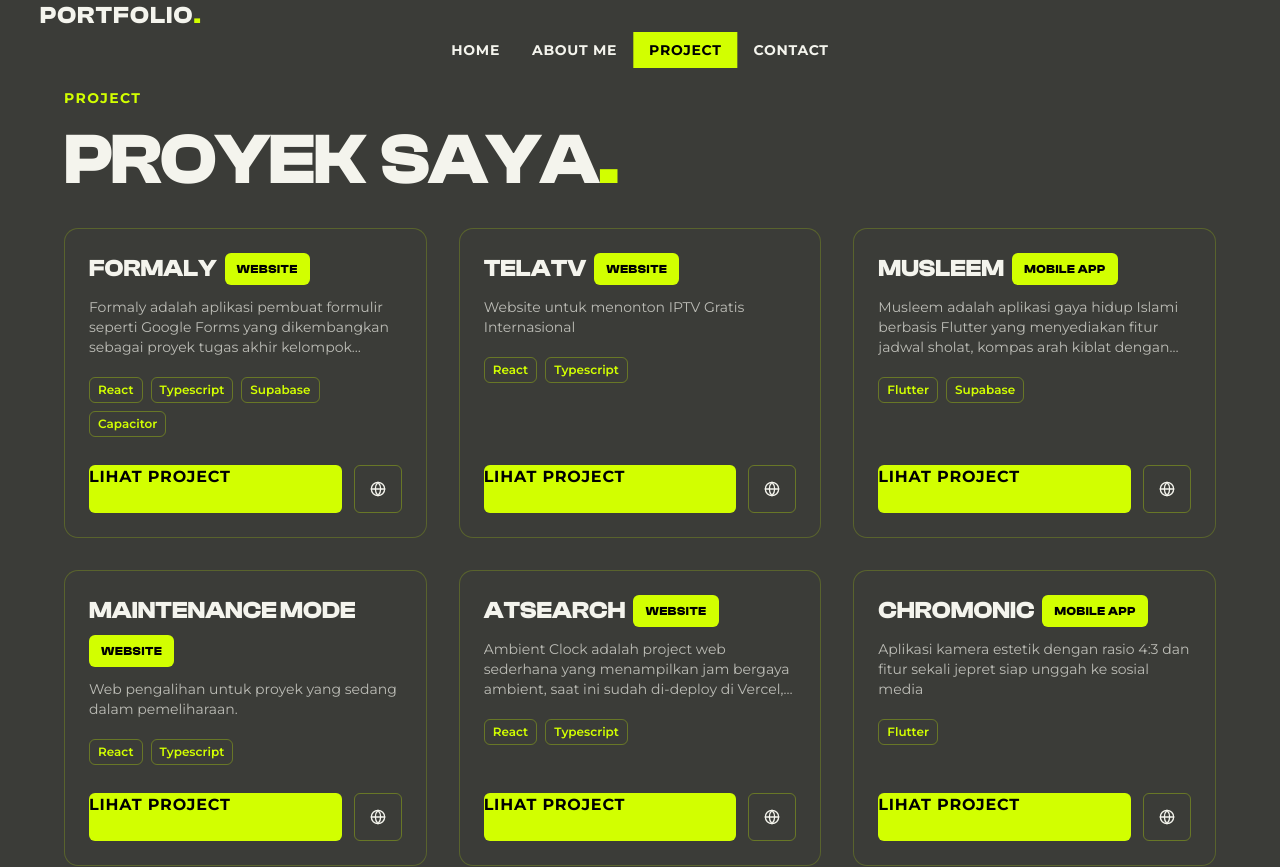
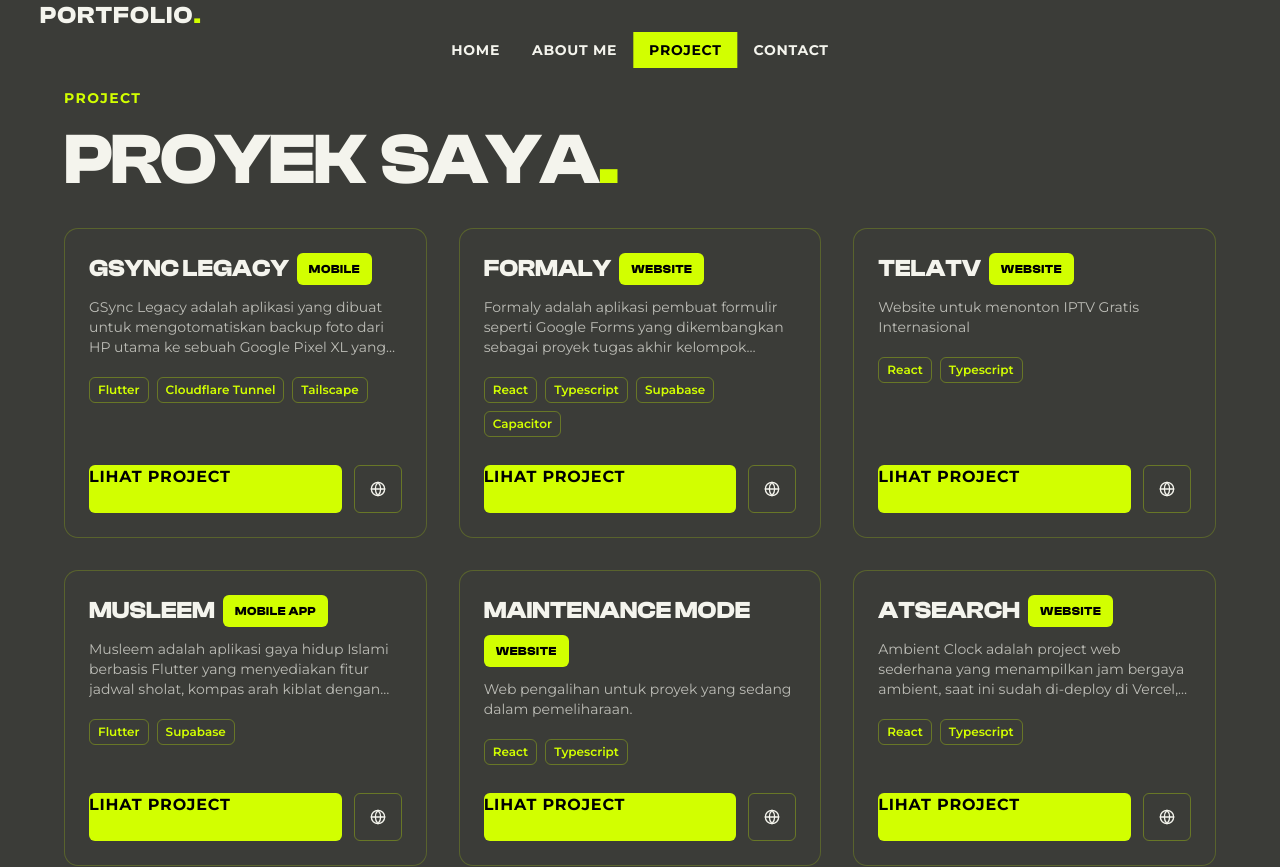
Before and after one commit to itzfurizugg/PORTFOLIO., a React (Vite) app: page /project in a window 1280 px wide. Shown: the top 867 px of the page. Built offline with nearby package versions, Linux system fonts and the light colour scheme; a web font is replaced by a local one.

Commit message:
added new project

```diff
--- a/src/data/project.ts
+++ b/src/data/project.ts
@@ -9,6 +9,15 @@
 }
 
 export const projects: Project[] = [
+    {
+        title: "GSync Legacy",
+        image: "https://res.cloudinary.com/wgyqi7lt/image/upload/v1786431694/formaly_kjzvza.png",
+        description: "GSync Legacy adalah aplikasi yang dibuat untuk mengotomatiskan backup foto dari HP utama ke sebuah Google Pixel XL yang kemudian meneruskan backup tersebut ke Google Photos dengan memanfaatkan fitur unlimited original-quality backup khusus Pixel (2016). Alurnya disederhanakan: HP utama terhubung ke IP/domain perangkat penerima dan mengunggah foto ke sana, lalu perangkat penerima menyimpannya sebagai bucket sementara sebelum diunggah ke Google Photos — meski setup koneksi IP/domain ini sengaja ditunda dulu supaya tidak menghambat progres bagian lain. Kebutuhan yang sudah kamu pastikan mencakup dashboard cloud untuk memantau status sync dari mana saja (tidak cuma LAN), riwayat upload yang tersinkron lintas perangkat lewat internet, dan notifikasi push saat upload gagal, ditambah revisi bahwa proses sync harus tetap berjalan di background walau aplikasi ditutup, serta widget home screen dengan 3 template ukuran, bukan cuma 1.",
+        tags: ["Flutter", "Cloudflare Tunnel", "Tailscape"],
+        badge: "Mobile",
+        link: "https://github.com/itzfurizugg/GSync-legacy",
+        preview: "https://noprojectfound.vercel.app"
+    },
     {
         title: "Formaly",
         image: "https://res.cloudinary.com/wgyqi7lt/image/upload/v1786431694/formaly_kjzvza.png",
```
